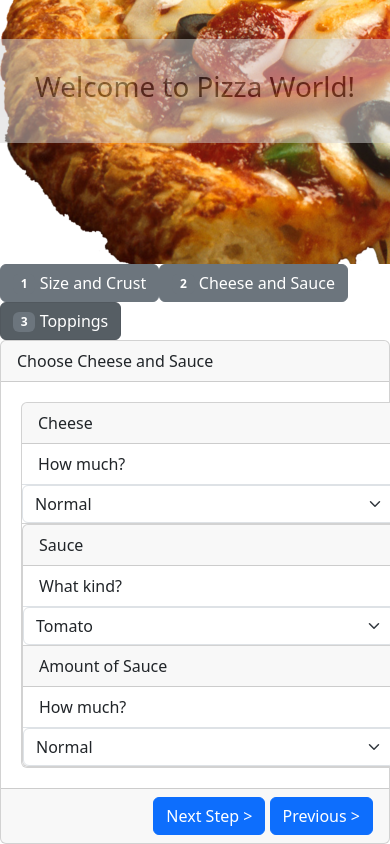
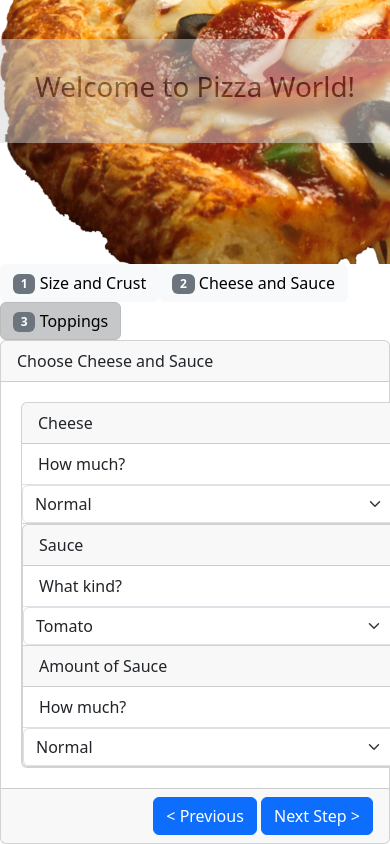
Before and after one commit to taylor-andersen/Codeup-web-exercises, a website: page order-pizza.html in a window 390 px wide. Both pictures are taken after a click on the link "Next Step >". Shown: the part 138-982 px from the top of the page. Drawn offline with nearby package versions, Linux system fonts and the light colour scheme.

Commit message:
Completed order-pizza.html

```diff
--- a/order-pizza.html
+++ b/order-pizza.html
@@ -61,19 +61,19 @@
 
 <ul class="nav nav-pills">
     <li class="nav-item">
-        <button class="active btn btn-secondary" id="one-tab" data-bs-toggle="tab" data-bs-target="#one" type="button"
+        <button class="active btn btn-light" id="one-tab" data-bs-toggle="tab" data-bs-target="#one" type="button"
                 role="tab" aria-controls="one" aria-selected="true"><span class="badge bg-secondary">1</span>
             Size and Crust
         </button>
     </li>
     <li class="nav-item">
-        <button class="active btn btn-secondary" id="two-tab" data-bs-toggle="tab" data-bs-target="#two" type="button"
+        <button class="active btn btn-light" id="two-tab" data-bs-toggle="tab" data-bs-target="#two" type="button"
                 role="tab" aria-controls="one" aria-selected="true"><span class="badge bg-secondary">2</span>
             Cheese and Sauce
         </button>
     </li>
     <li class="nav-item">
-        <button class="active btn btn-secondary" id="three-tab" data-bs-toggle="tab" data-bs-target="#three" type="button"
+        <button class="active btn btn-light" id="three-tab" data-bs-toggle="tab" data-bs-target="#three" type="button"
                 role="tab" aria-controls="one" aria-selected="true"><span class="badge bg-secondary">3</span>
             Toppings
         </button>
@@ -141,7 +141,7 @@
                 </div>
             </div>
             <div class="card-footer text-end">
-                <a class="btn btn-primary"  onclick="tabNav('one', 'two')">Next Step ></a>
+                <a class="btn btn-primary" onclick="tabNav('one', 'two')">Next Step ></a>
             </div>
         </div>
     </div>
@@ -194,8 +194,8 @@
                 </div>
             </div>
             <div class="card-footer text-end">
-            <a class="btn btn-primary"  onclick="tabNav('two', 'three')">Next Step ></a>
-            <a class="btn btn-primary"  onclick="tabNav('two', 'one')">Previous ></a>
+                <a class="btn btn-primary" onclick="tabNav('two', 'one')">< Previous</a>
+                <a class="btn btn-primary" onclick="tabNav('two', 'three')">Next Step ></a>
             </div>
         </div>
     </div>
@@ -285,7 +285,9 @@
                 </div>
             </div>
             <div class="card-footer text-end">
-                <a class="btn btn-primary"  onclick="tabNav('cheese', 'cheese')">Next Step ></a>
+                <a class="btn btn-primary" onclick="tabNav('three', 'two')">< Previous</a>
+                <a class="btn btn-primary" onclick="tabNav('three', 'three')">Checkout <i class="fa fa-shopping-cart"
+                                                                                          aria-hidden="true"></i></a>
             </div>
         </div>
     </div>
```
Lines whose indentation alone changed are shown as unchanged.
